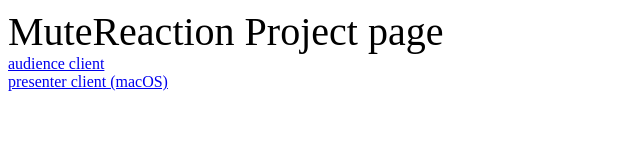
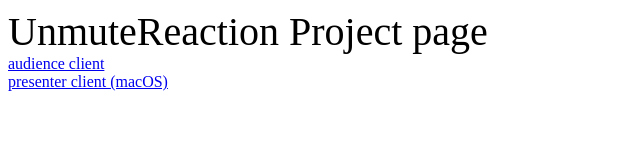
Before and after one commit to route29/route29.github.io, a plain HTML site: page index.html in a window 1280 px wide. Shown: the whole page, without its empty margins (0-640 px from the left). Drawn offline with Linux system fonts and the light colour scheme.

Commit message:
fix name

```diff
--- a/index.html
+++ b/index.html
@@ -5,10 +5,10 @@
     <meta http-equiv="X-UA-Compatible" content="IE=edge">
     <meta name="viewport" content="width=device-width, initial-scale=1.0">
     <meta charset="utf-8"><link rel="stylesheet" href="index.css">
-    <title>MuteReaction Project page</title>
+    <title>UnmuteReaction Project page</title>
 </head>
 <body>
-    <a id="title">MuteReaction Project page</a>
+    <a id="title">UnmuteReaction Project page</a>
     <div id="system">
         <a href="https://mutealoud-audience.herokuapp.com/">audience client</a>
         <br>
```
Also changed, not shown: 1 other file.
